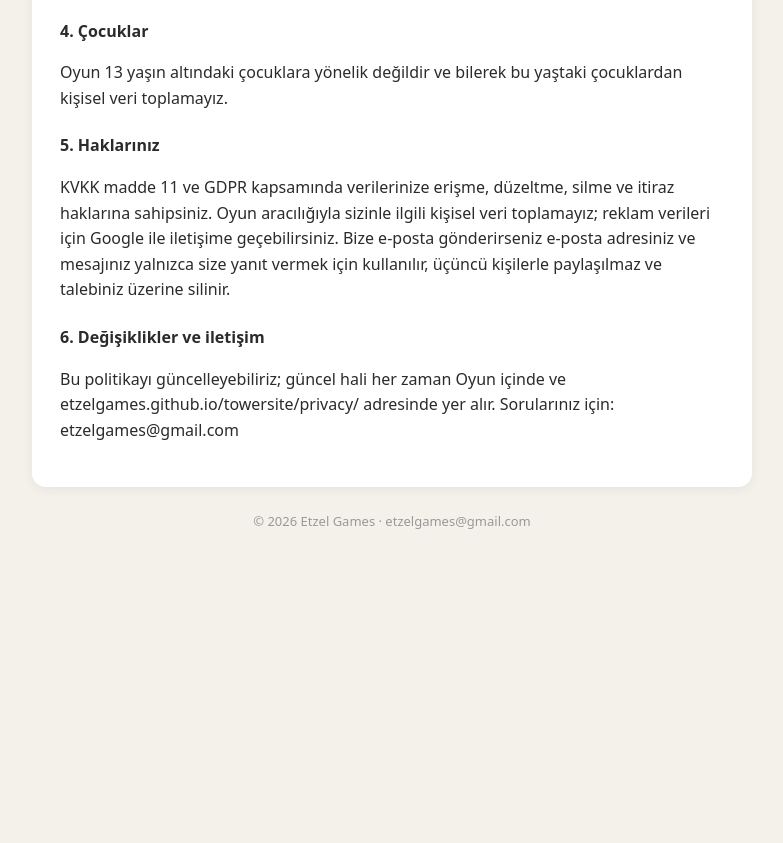
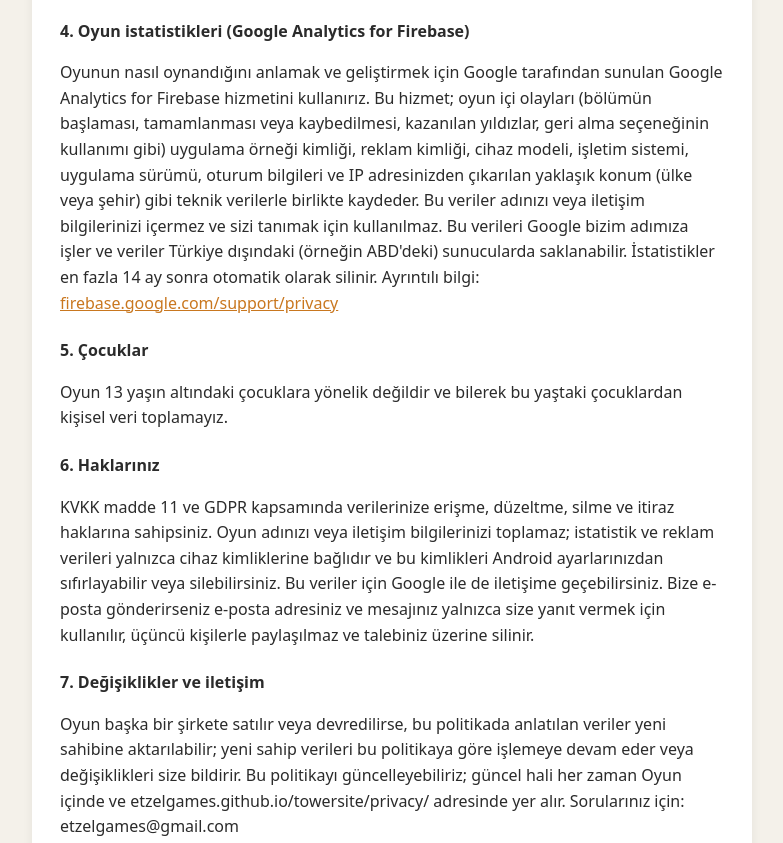
Before and after one commit to etzelgames/etzelgames.github.io, a plain HTML site: page towersite/privacy/tr/index.html in a window 1280 px wide. Shown: the part 806-1649 px from the top of the page, without its empty margins (248-1031 px from the left). Before the commit the page ends 1398 px from the top, so only its background shows below. Drawn offline with Linux system fonts and the light colour scheme.

Commit message:
Add files via upload

```diff
--- a/towersite/privacy/tr/index.html
+++ b/towersite/privacy/tr/index.html
@@ -2,11 +2,12 @@
 .wrap{max-width:760px;margin:0 auto;padding:32px 20px 60px}header{display:flex;justify-content:space-between;align-items:center;gap:12px;flex-wrap:wrap;margin-bottom:24px}
 .brand{font-weight:800;letter-spacing:.08em;color:#c9771f;text-decoration:none}nav a{margin-left:12px;color:#555;text-decoration:none;font-size:14px}nav a.on{color:#c9771f;font-weight:700}
 .card{background:#fff;border-radius:14px;padding:28px;box-shadow:0 2px 12px rgba(0,0,0,.06);margin-bottom:24px}h3{margin-top:0;font-size:24px}h4{margin:22px 0 6px;font-size:16px}
-.dt{color:#888;font-size:14px;margin-top:-8px}a{color:#c9771f}footer{color:#999;font-size:13px;text-align:center}</style></head><body><div class="wrap"><header><a class="brand" href="/">ETZEL GAMES</a><nav><a href="../../">Tower Site</a><a href="../">English</a></nav></header><div class="card"><h3>Gizlilik Politikası</h3><p class="dt">Son güncelleme: 25.11.2026</p>
+.dt{color:#888;font-size:14px;margin-top:-8px}a{color:#c9771f}footer{color:#999;font-size:13px;text-align:center}</style></head><body><div class="wrap"><header><a class="brand" href="/">ETZEL GAMES</a><nav><a href="../../">Tower Site</a><a href="../">English</a></nav></header><div class="card"><h3>Gizlilik Politikası</h3><p class="dt">Son güncelleme: 26.11.2026</p>
 <p>Bu politika, Etzel Games (Faruk Kayık, Türkiye) ("biz", veri sorumlusu) tarafından geliştirilen <b>Tower Site</b> oyununun ("Oyun") hangi verileri nasıl işlediğini açıklar. 6698 sayılı Kişisel Verilerin Korunması Kanunu (KVKK) ve AB Genel Veri Koruma Tüzüğü (GDPR) kapsamında hazırlanmıştır.</p>
 <h4>1. Hesap ve kişisel bilgi</h4><p>Oyun hesap açmanızı istemez; adınız, e-postanız veya telefon numaranız gibi bilgileri toplamaz.</p>
 <h4>2. Cihazınızda saklananlar</h4><p>Bölüm ilerlemesi, yıldızlar ve ayarlar (dil, ses, titreşim, gece modu) yalnızca cihazınızda saklanır, bize gönderilmez. Ayarlar &gt; "İlerlemeyi sıfırla" ile veya oyunu silerek bu verileri silebilirsiniz.</p>
 <h4>3. Reklamlar</h4><p>Oyun ücretsizdir ve Google AdMob reklamları gösterir. AdMob; reklam kimliği, IP adresi, cihaz ve uygulama kullanım bilgileri gibi verileri reklam göstermek, ölçmek ve dolandırıcılığı önlemek için işleyebilir. Avrupa Ekonomik Alanı, Birleşik Krallık ve İsviçre'deki kullanıcılardan kişiselleştirilmiş reklam için izin istenir; tercihinizi Ayarlar &gt; "Reklam ve gizlilik tercihleri" bölümünden her zaman değiştirebilirsiniz. Android ayarlarından reklam kimliğinizi sıfırlayabilir veya silebilirsiniz. Ayrıntı: <a href="https://policies.google.com/technologies/ads" target="_blank">policies.google.com/technologies/ads</a></p>
-<h4>4. Çocuklar</h4><p>Oyun 13 yaşın altındaki çocuklara yönelik değildir ve bilerek bu yaştaki çocuklardan kişisel veri toplamayız.</p>
-<h4>5. Haklarınız</h4><p>KVKK madde 11 ve GDPR kapsamında verilerinize erişme, düzeltme, silme ve itiraz haklarına sahipsiniz. Oyun aracılığıyla sizinle ilgili kişisel veri toplamayız; reklam verileri için Google ile iletişime geçebilirsiniz. Bize e-posta gönderirseniz e-posta adresiniz ve mesajınız yalnızca size yanıt vermek için kullanılır, üçüncü kişilerle paylaşılmaz ve talebiniz üzerine silinir.</p>
-<h4>6. Değişiklikler ve iletişim</h4><p>Bu politikayı güncelleyebiliriz; güncel hali her zaman Oyun içinde ve etzelgames.github.io/towersite/privacy/ adresinde yer alır. Sorularınız için: etzelgames@gmail.com</p></div><footer>© 2026 Etzel Games · etzelgames@gmail.com</footer></div></body></html>
+<h4>4. Oyun istatistikleri (Google Analytics for Firebase)</h4><p>Oyunun nasıl oynandığını anlamak ve geliştirmek için Google tarafından sunulan Google Analytics for Firebase hizmetini kullanırız. Bu hizmet; oyun içi olayları (bölümün başlaması, tamamlanması veya kaybedilmesi, kazanılan yıldızlar, geri alma seçeneğinin kullanımı gibi) uygulama örneği kimliği, reklam kimliği, cihaz modeli, işletim sistemi, uygulama sürümü, oturum bilgileri ve IP adresinizden çıkarılan yaklaşık konum (ülke veya şehir) gibi teknik verilerle birlikte kaydeder. Bu veriler adınızı veya iletişim bilgilerinizi içermez ve sizi tanımak için kullanılmaz. Bu verileri Google bizim adımıza işler ve veriler Türkiye dışındaki (örneğin ABD'deki) sunucularda saklanabilir. İstatistikler en fazla 14 ay sonra otomatik olarak silinir. Ayrıntılı bilgi: <a href="https://firebase.google.com/support/privacy" target="_blank">firebase.google.com/support/privacy</a></p>
+<h4>5. Çocuklar</h4><p>Oyun 13 yaşın altındaki çocuklara yönelik değildir ve bilerek bu yaştaki çocuklardan kişisel veri toplamayız.</p>
+<h4>6. Haklarınız</h4><p>KVKK madde 11 ve GDPR kapsamında verilerinize erişme, düzeltme, silme ve itiraz haklarına sahipsiniz. Oyun adınızı veya iletişim bilgilerinizi toplamaz; istatistik ve reklam verileri yalnızca cihaz kimliklerine bağlıdır ve bu kimlikleri Android ayarlarınızdan sıfırlayabilir veya silebilirsiniz. Bu veriler için Google ile de iletişime geçebilirsiniz. Bize e-posta gönderirseniz e-posta adresiniz ve mesajınız yalnızca size yanıt vermek için kullanılır, üçüncü kişilerle paylaşılmaz ve talebiniz üzerine silinir.</p>
+<h4>7. Değişiklikler ve iletişim</h4><p>Oyun başka bir şirkete satılır veya devredilirse, bu politikada anlatılan veriler yeni sahibine aktarılabilir; yeni sahip verileri bu politikaya göre işlemeye devam eder veya değişiklikleri size bildirir. Bu politikayı güncelleyebiliriz; güncel hali her zaman Oyun içinde ve etzelgames.github.io/towersite/privacy/ adresinde yer alır. Sorularınız için: etzelgames@gmail.com</p></div><footer>© 2026 Etzel Games · etzelgames@gmail.com</footer></div></body></html>
```
